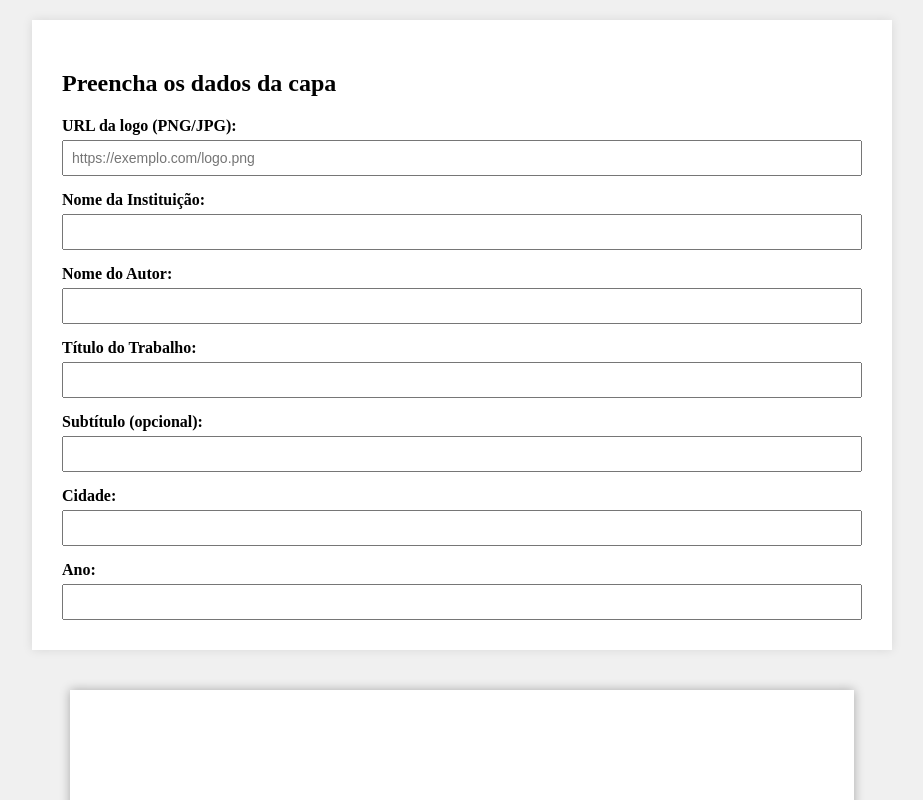
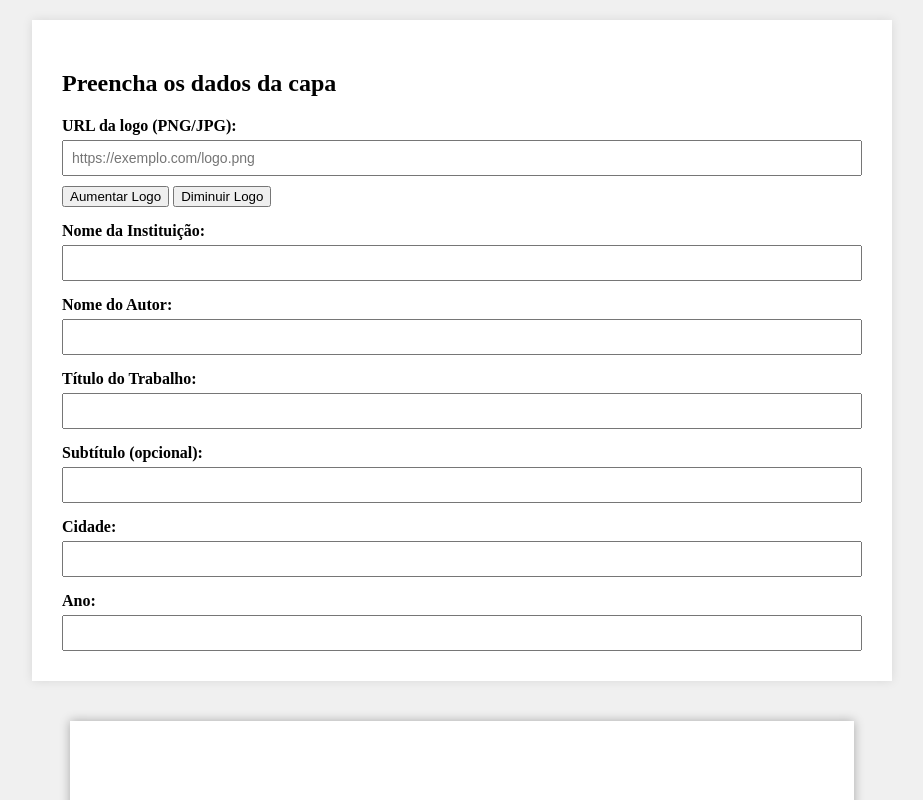
Before and after one commit to Artigo-Facil/site-academico, a plain HTML site: page index.html in a window 1280 px wide. Shown: the top 800 px of the page, without its empty margins (178-1101 px from the left). Drawn offline with Linux system fonts and the light colour scheme.

Commit message:
Update index.html

```diff
--- a/index.html
+++ b/index.html
@@ -11,6 +11,11 @@
 
     <label for="logoUrl">URL da logo (PNG/JPG):</label>
     <input type="text" id="logoUrl" placeholder="https://exemplo.com/logo.png" oninput="atualizarCapa()">
+
+    <div style="margin-top: 10px;">
+      <button onclick="ajustarLogo(+10)">Aumentar Logo</button>
+      <button onclick="ajustarLogo(-10)">Diminuir Logo</button>
+    </div>
 
     <label for="instituicao">Nome da Instituição:</label>
     <input type="text" id="instituicao" oninput="atualizarCapa()">
```
